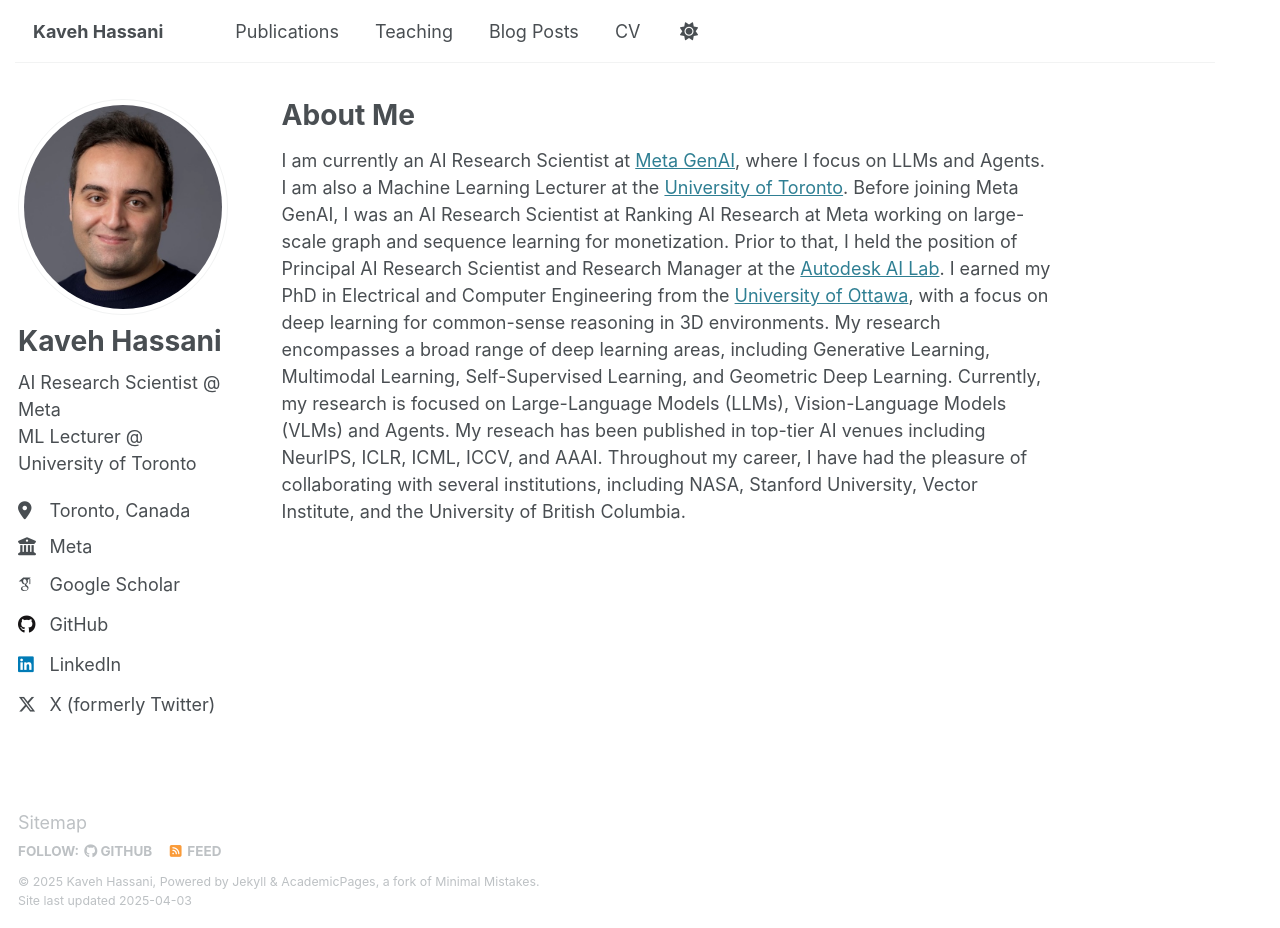
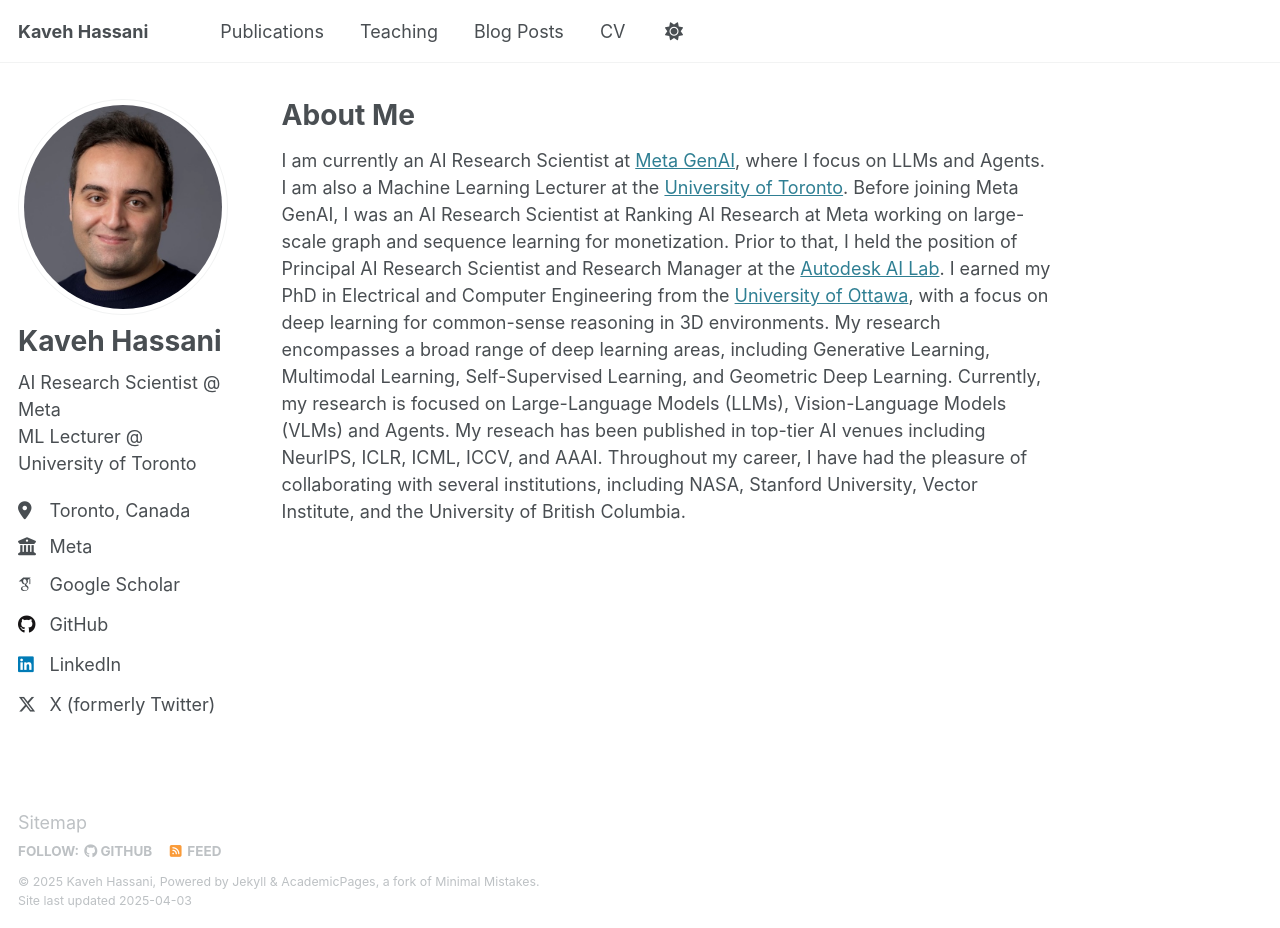
Before and after one commit to kavehhassani/kavehhassani.github.io, a Jekyll site: the page built from _pages/about.md, in a window 1280 px wide and 928 px high. Built offline with Jekyll 4.4.1, drawn with Linux system fonts in a browser that asks for light colours; some web fonts are replaced.

Commit message:
Update _masthead.scss

```diff
--- a/_sass/layout/_masthead.scss
+++ b/_sass/layout/_masthead.scss
@@ -65,10 +65,3 @@
     font-weight: 700;
   }
 }
-
-/* Ensure masthead is aligned with the main content */
-.masthead, .main-content {
-  max-width: 1200px; /* Adjust the value as needed */
-  margin: 0 auto; /* Center align the container */
-  padding: 0 15px; /* Add some padding if necessary */
-}
```
